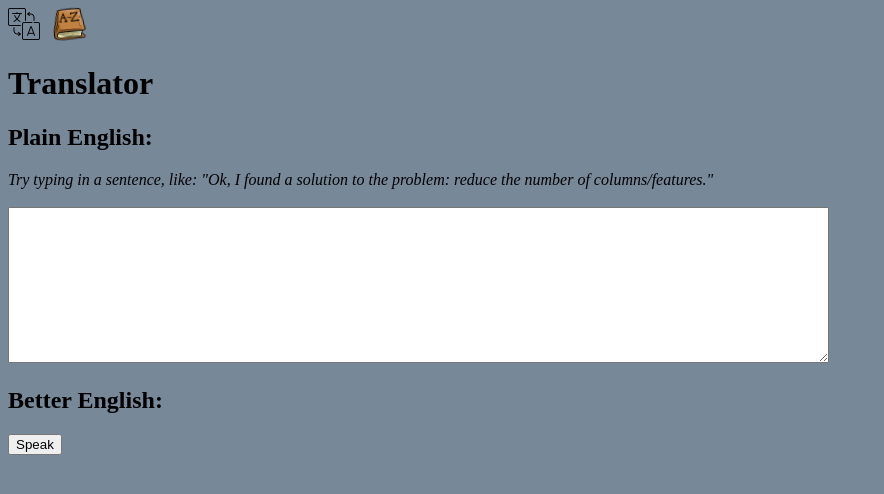
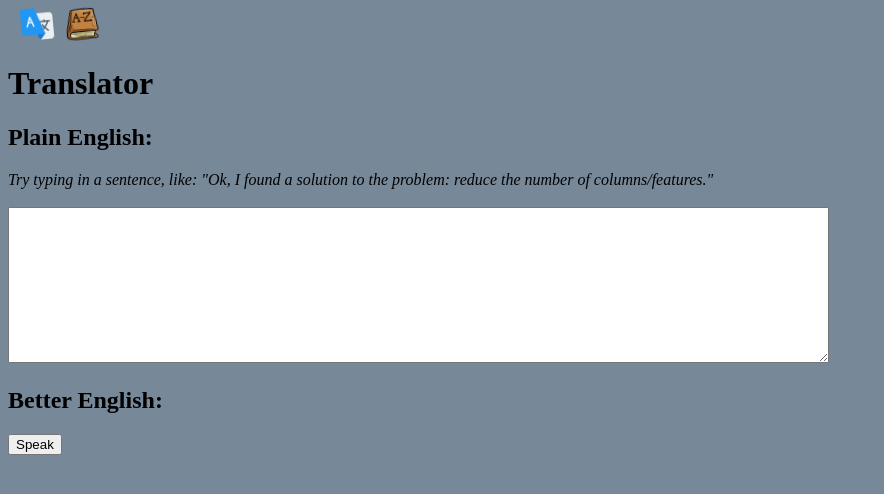
Before and after one commit to aiman-al-masoud/addictionary, a React app: page / in a window 1280 px wide. Shown: the top 494 px of the page, without its empty margins (0-884 px from the left). Built offline with nearby package versions, Linux system fonts and the light colour scheme; no server answers; the HTML template or start-up script is replaced by a standard one.

Commit message:
better icons

```diff
--- a/app/src/index.css
+++ b/app/src/index.css
@@ -2,21 +2,19 @@ body{
     background: lightslategray ;
 }
 
-.dictionary_icon{
-    /* float: right; */
-    animation-name: animation_dictionary_icon;
+.dictionary_icon, .translate_icon{
+    animation-name: wobble_wobble_duck_animation;
     animation-duration: 4s;
     animation-iteration-count: infinite;
     margin-left: 1vw;
 }
 
-
-.dictionary_icon:hover{
+.dictionary_icon:hover, .translate_icon:hover{
     transform: scale(1.3);
     animation-name: none;
 }
 
-@keyframes animation_dictionary_icon {
+@keyframes wobble_wobble_duck_animation {
     0%, 100% {top: 90px; left: 400px;}
     25% {top: 160px; left: 400px; transform: rotate(10deg);}
     50% {top: 160px; left: 500px; transform: rotate(-10deg);}
--- a/app/src/view/App.jsx
+++ b/app/src/view/App.jsx
@@ -39,10 +39,8 @@ export default class App extends Component {
         return (<div >
 
 
-            <img onClick={()=>{this.setMode(AppModes.TRANSLATE)}} src={TranslationPicture} className="" title="Translator"  alt="Translator"/>
-
-            {/* <button onClick={()=>{this.setMode(AppModes.TRANSLATE)}}>Translate</button> */}
-            <img onClick={()=>{this.setMode(AppModes.DICTIONARY)}} src={DictionaryPicture} className="dictionary_icon" title="Click to open the Dictionary"  alt="Click to open the Dictionary"/>
+            <img onClick={()=>{this.setMode(AppModes.TRANSLATE)}} src={TranslationPicture} className="translate_icon" title="Translator"  alt="Translator"/>
+            <img onClick={()=>{this.setMode(AppModes.DICTIONARY)}} src={DictionaryPicture} className="dictionary_icon" title="Dictionary"  alt="Dictionary"/>
 
             <div style={this.state.mode == AppModes.TRANSLATE ? Styles.visible : Styles.invisible}>
                 <Translate />
```
Also changed, not shown: app/res/attribs.txt, app/res/translation.png, 1 other file (tests, documents, lock files or other folders).
